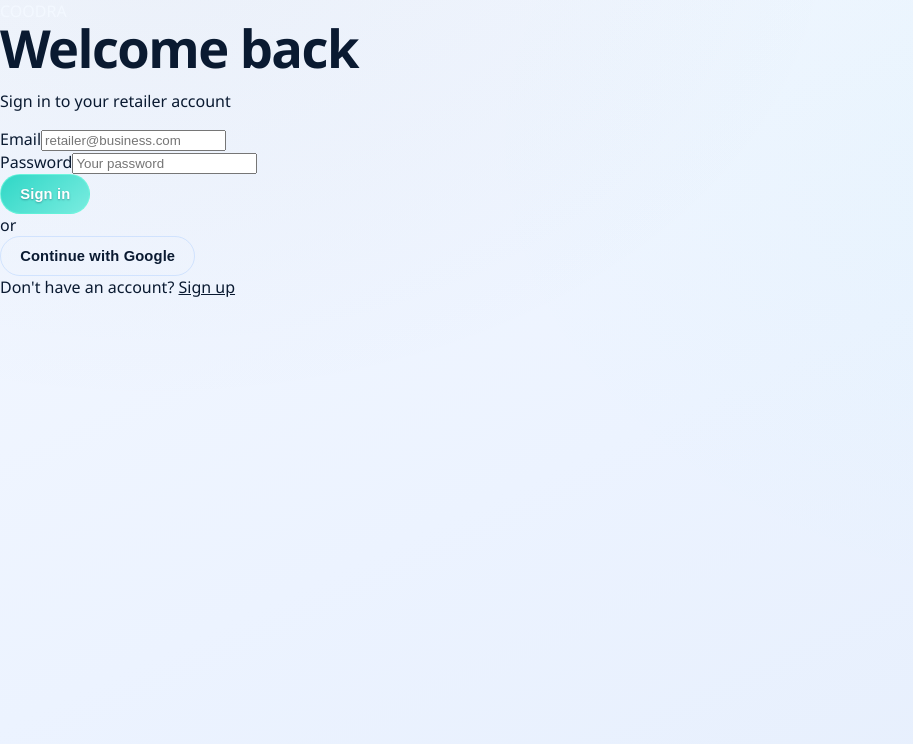
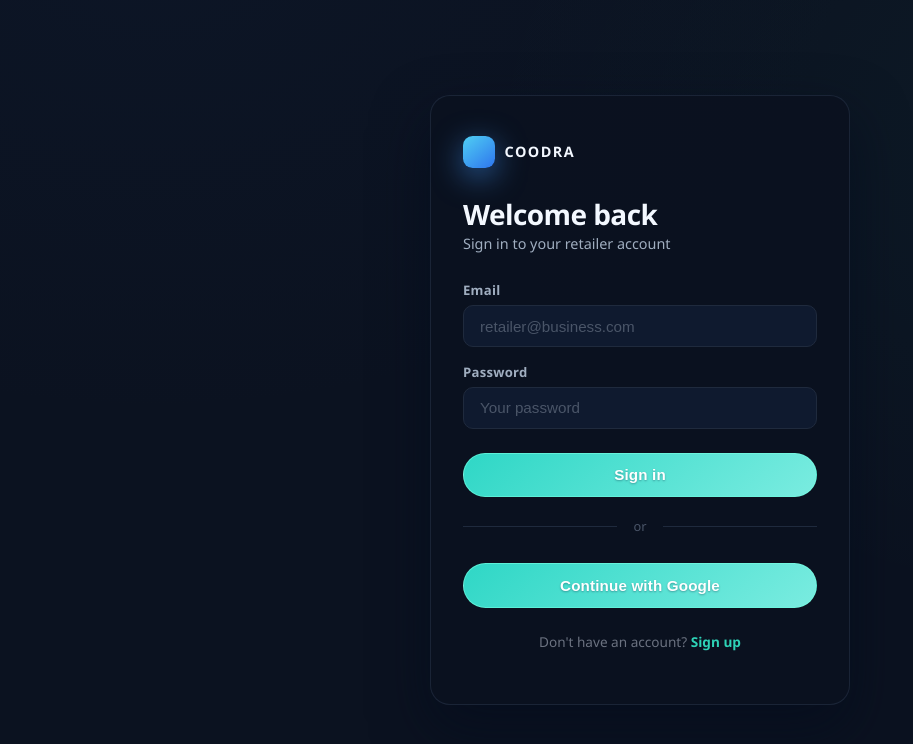
Before and after one commit to Sourceole/coodra-website, a React (Vite) app: page /login in a window 1280 px wide. Shown: the top 744 px of the page, without its empty margins (0-913 px from the left). Built offline with nearby package versions, Linux system fonts and the light colour scheme; no server answers.

Commit message:
fix: set data-theme on html, add auth page styles

```diff
--- a/src/pages/LandingPage.tsx
+++ b/src/pages/LandingPage.tsx
@@ -6,8 +6,12 @@ export default function LandingPage() {
   const styleRef = useRef<HTMLLinkElement>(null)
 
   useEffect(() => {
+    // Set theme on <html> so CSS vars cascade correctly
+    document.documentElement.setAttribute('data-theme', 'light')
+
     // Load landing page JS for globe/particles animations
-    if (!document.getElementById('landing-app-script')) {
+    const loadScript = () => {
+      if (document.getElementById('landing-app-script')) return
       const script = document.createElement('script')
       script.id = 'landing-app-script'
       script.src = '/landing/app.js'
@@ -15,8 +19,14 @@ export default function LandingPage() {
       document.body.appendChild(script)
     }
 
+    if (document.readyState === 'loading') {
+      document.addEventListener('DOMContentLoaded', loadScript)
+    } else {
+      loadScript()
+    }
+
     return () => {
-      // Don't remove on unmount — the landing page should persist
+      document.documentElement.removeAttribute('data-theme')
     }
   }, [])
 
--- /dev/null
+++ b/src/pages/LoginPage.css
@@ -0,0 +1,193 @@
+/* Auth pages shared styles */
+.auth-page {
+  min-height: 100vh;
+  display: flex;
+  align-items: center;
+  justify-content: center;
+  background:
+    radial-gradient(110% 120% at 12% -8%, rgba(30, 62, 108, 0.08), transparent 50%),
+    radial-gradient(92% 104% at 90% 18%, rgba(64, 240, 199, 0.04), transparent 58%),
+    #0b1220;
+  padding: 1.5rem;
+}
+
+.auth-card {
+  width: 100%;
+  max-width: 420px;
+  background: rgba(11, 18, 32, 0.92);
+  border: 1px solid rgba(31, 42, 61, 0.8);
+  border-radius: 20px;
+  padding: 2.5rem 2rem;
+  box-shadow: 0 24px 56px rgba(4, 12, 29, 0.6);
+}
+
+.auth-logo {
+  display: inline-flex;
+  align-items: center;
+  gap: 0.6rem;
+  margin-bottom: 2rem;
+  text-decoration: none;
+}
+
+.auth-logo .brand-mark {
+  width: 2rem;
+  height: 2rem;
+  border-radius: 0.6rem;
+  background: linear-gradient(140deg, rgba(83, 217, 255, 0.95), rgba(49, 126, 255, 0.92));
+  box-shadow: 0 8px 30px rgba(69, 157, 255, 0.55);
+}
+
+.auth-logo .brand-text {
+  font-weight: 800;
+  letter-spacing: 0.1em;
+  font-size: 0.9rem;
+  color: #f3f8ff;
+}
+
+.auth-card h1 {
+  font-size: 1.75rem;
+  font-weight: 700;
+  color: #f3f8ff;
+  margin: 0 0 0.4rem;
+  letter-spacing: -0.02em;
+}
+
+.auth-subtitle {
+  color: #a0aec0;
+  font-size: 0.9rem;
+  margin: 0 0 1.75rem;
+}
+
+.auth-error {
+  background: rgba(239, 68, 68, 0.12);
+  border: 1px solid rgba(239, 68, 68, 0.3);
+  color: #ef4444;
+  border-radius: 8px;
+  padding: 0.6rem 0.9rem;
+  font-size: 0.85rem;
+  margin-bottom: 1rem;
+}
+
+.auth-form {
+  display: flex;
+  flex-direction: column;
+  gap: 1rem;
+}
+
+.form-group {
+  display: flex;
+  flex-direction: column;
+  gap: 0.4rem;
+}
+
+.form-group label {
+  font-size: 0.82rem;
+  font-weight: 600;
+  color: #a0aec0;
+  letter-spacing: 0.02em;
+}
+
+.form-group input {
+  padding: 0.7rem 1rem;
+  border-radius: 10px;
+  border: 1px solid #1f2a3d;
+  background: #0f1a2f;
+  color: #f5f7fa;
+  font-size: 0.95rem;
+  outline: none;
+  transition: border-color 0.15s ease, box-shadow 0.15s ease;
+}
+
+.form-group input::placeholder {
+  color: #4a5568;
+}
+
+.form-group input:focus {
+  border-color: #2ed3b7;
+  box-shadow: 0 0 0 3px rgba(46, 211, 183, 0.12);
+}
+
+.auth-card .btn {
+  width: 100%;
+  padding: 0.8rem 1.2rem;
+  border-radius: 999px;
+  font-weight: 700;
+  font-size: 0.95rem;
+  cursor: pointer;
+  transition: all 0.15s ease;
+  text-decoration: none;
+  display: inline-flex;
+  align-items: center;
+  justify-content: center;
+  border: 1px solid rgba(116, 255, 224, 0.58);
+  background: linear-gradient(140deg, #2fd7c6, #7aece0);
+  color: #ffffff;
+  text-shadow: 0 1px 2px rgba(8, 30, 52, 0.34);
+  margin-top: 0.5rem;
+}
+
+.auth-card .btn:hover:not(:disabled) {
+  transform: translateY(-2px);
+  box-shadow: 0 14px 30px rgba(46, 211, 183, 0.35);
+}
+
+.auth-card .btn:disabled {
+  opacity: 0.6;
+  cursor: not-allowed;
+}
+
+.auth-divider {
+  display: flex;
+  align-items: center;
+  gap: 1rem;
+  margin: 1.25rem 0;
+  color: #4a5568;
+  font-size: 0.8rem;
+}
+
+.auth-divider::before,
+.auth-divider::after {
+  content: '';
+  flex: 1;
+  height: 1px;
+  background: #1f2a3d;
+}
+
+.btn-google {
+  width: 100%;
+  padding: 0.7rem 1.2rem;
+  border-radius: 999px;
+  font-weight: 700;
+  font-size: 0.9rem;
+  cursor: pointer;
+  transition: all 0.15s ease;
+  background: rgba(255, 255, 255, 0.06);
+  border: 1px solid rgba(255, 255, 255, 0.14);
+  color: #f5f7fa;
+  display: flex;
+  align-items: center;
+  justify-content: center;
+  gap: 0.6rem;
+}
+
+.btn-google:hover {
+  background: rgba(255, 255, 255, 0.1);
+  border-color: rgba(255, 255, 255, 0.25);
+}
+
+.auth-footer {
+  text-align: center;
+  font-size: 0.85rem;
+  color: #6b7280;
+  margin-top: 1.5rem;
+}
+
+.auth-footer a {
+  color: #2ed3b7;
+  text-decoration: none;
+  font-weight: 600;
+}
+
+.auth-footer a:hover {
+  text-decoration: underline;
+}
--- a/src/pages/LoginPage.tsx
+++ b/src/pages/LoginPage.tsx
@@ -1,6 +1,7 @@
 import { useState } from 'react'
 import { useNavigate, Link } from 'react-router-dom'
 import { supabase } from '../lib/supabase'
+import './LoginPage.css'
 
 export default function LoginPage() {
   const navigate = useNavigate()
--- a/src/pages/SignupPage.tsx
+++ b/src/pages/SignupPage.tsx
@@ -1,6 +1,7 @@
 import { useState } from 'react'
 import { useNavigate, Link } from 'react-router-dom'
 import { supabase } from '../lib/supabase'
+import './LoginPage.css'
 
 export default function SignupPage() {
   const navigate = useNavigate()
```
